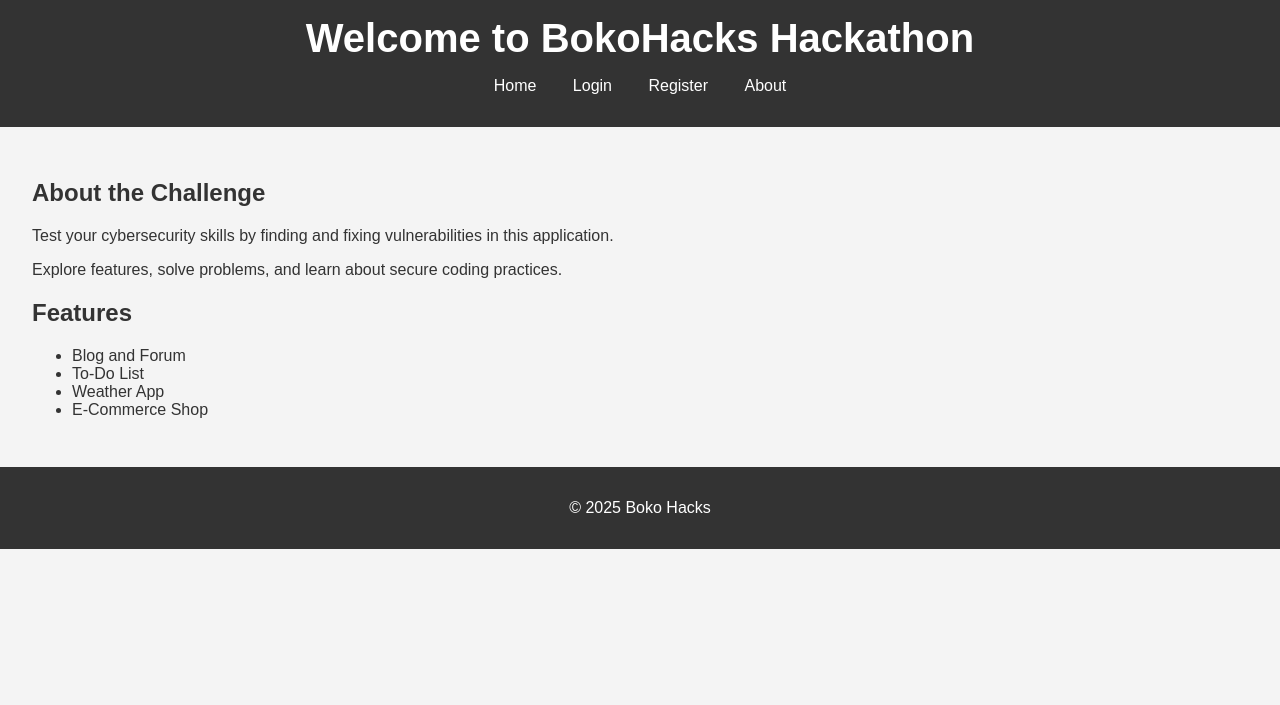
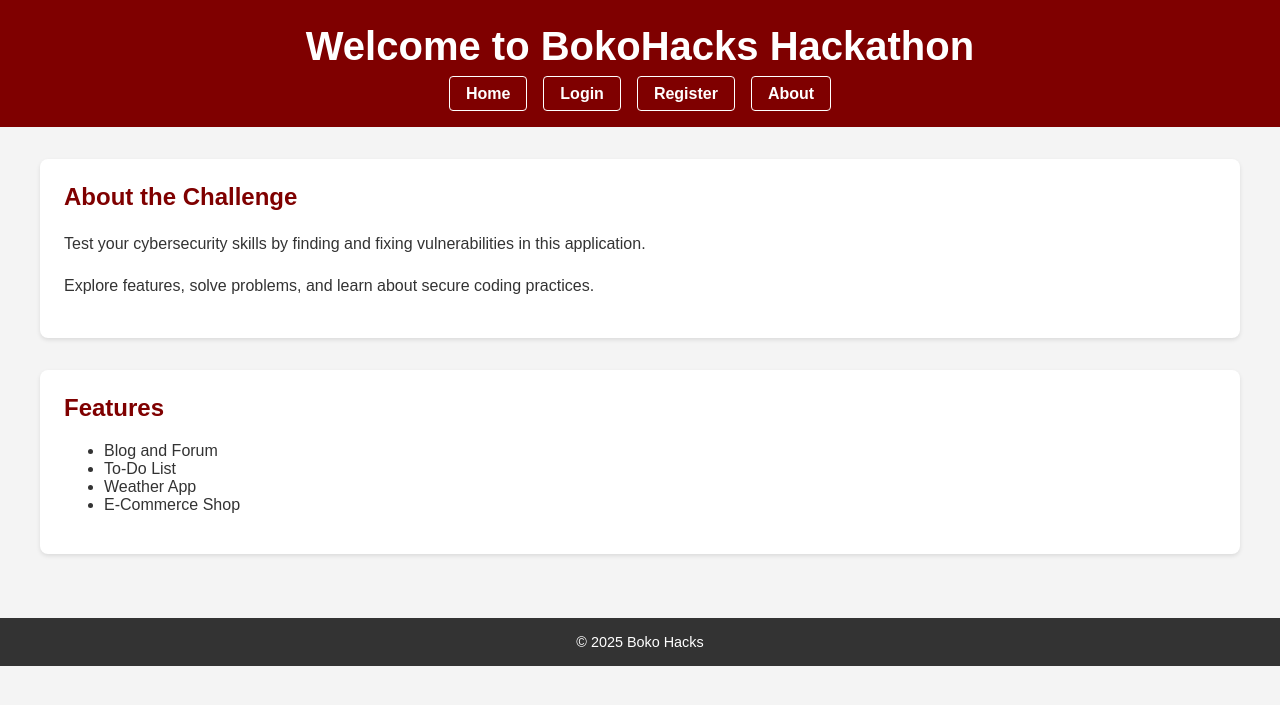
Before and after one commit to carsilonglegs/boko-hacks-25, a Flask app: page / in a window 1280 px wide. Shown: the top 705 px of the page. Run offline with Flask 2, Linux system fonts and the light colour scheme.

Commit message:
CSS Re-Style
Added maroon colors to the styling

```diff
--- a/static/styles.css
+++ b/static/styles.css
@@ -1,15 +1,17 @@
+/* General Styles */
 body {
-    font-family: Arial, sans-serif;
+    font-family: 'Arial', sans-serif;
     margin: 0;
     padding: 0;
     background-color: #f4f4f4;
-    color: #333;
+    color: #333333;
   }
 
+  /* Header */
   header {
-    background: #333;
-    color: #fff;
-    padding: 1rem 0;
+    background-color: #7f0000;
+    color: #ffffff;
+    padding: 1.5rem;
     text-align: center;
   }
 
@@ -21,29 +23,103 @@ body {
   nav ul {
     list-style: none;
     padding: 0;
+    margin: 1rem 0 0;
+    display: flex;
+    justify-content: center;
+    gap: 1rem;
   }
 
   nav ul li {
-    display: inline;
-    margin: 0 1rem;
+    margin: 0;
   }
 
   nav ul li a {
-    color: #fff;
+    color: #ffffff;
     text-decoration: none;
+    font-weight: bold;
+    padding: 0.5rem 1rem;
+    border: 1px solid #ffffff;
+    border-radius: 4px;
+    transition: background-color 0.3s;
   }
 
+  nav ul li a:hover {
+    background-color: #a62828;
+  }
+
+  /* Main Content */
   main {
     padding: 2rem;
+    max-width: 1200px;
+    margin: 0 auto;
   }
 
-  main h2 {
-    color: #333;
+  section {
+    margin-bottom: 2rem;
+    padding: 1.5rem;
+    background-color: #ffffff;
+    border-radius: 8px;
+    box-shadow: 0 2px 4px rgba(0, 0, 0, 0.1);
   }
 
+  section h2 {
+    margin-top: 0;
+    color: #7f0000;
+  }
+
+  section p {
+    line-height: 1.6;
+  }
+
+  /* Footer */
   footer {
+    background-color: #333333;
+    color: #ffffff;
     text-align: center;
-    padding: 1rem 0;
-    background: #333;
-    color: #fff;
+    padding: 1rem;
   }
+
+  footer p {
+    margin: 0;
+    font-size: 0.9rem;
+  }
+
+  /* Buttons */
+  button {
+    background-color: #7f0000;
+    color: #ffffff;
+    padding: 0.75rem 1.5rem;
+    border: none;
+    border-radius: 4px;
+    font-size: 1rem;
+    cursor: pointer;
+    transition: background-color 0.3s;
+  }
+
+  button:hover {
+    background-color: #a62828;
+  }
+
+  /* Forms */
+  form {
+    max-width: 400px;
+    margin: 0 auto;
+    display: flex;
+    flex-direction: column;
+    gap: 1rem;
+  }
+
+  form label {
+    font-weight: bold;
+  }
+
+  form input {
+    padding: 0.75rem;
+    border: 1px solid #cccccc;
+    border-radius: 4px;
+    font-size: 1rem;
+  }
+
+  form button {
+    align-self: flex-start;
+  }
```
Also changed, not shown: README.md.
